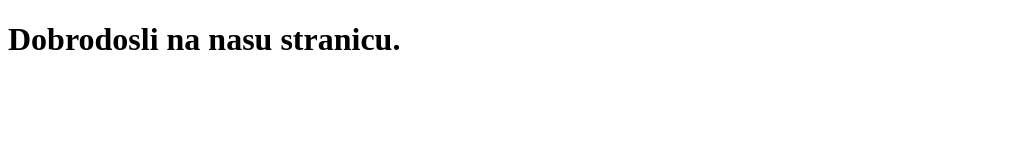
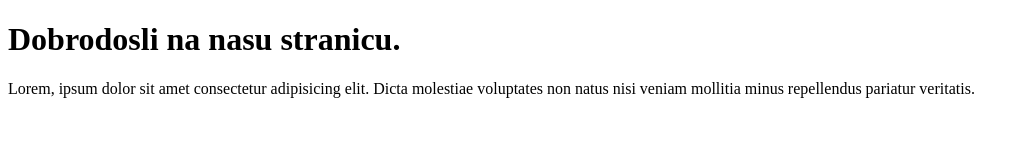
Before and after one commit to Danilo2402/git-vezba, a plain HTML site: page index.html in a window 1280 px wide. Shown: the whole page, without its empty margins (0-1029 px from the left). Drawn offline with Linux system fonts and the light colour scheme.

Commit message:
Zavrsena main sekcija.

```diff
--- a/index.html
+++ b/index.html
@@ -9,5 +9,8 @@
     <header>
         <h1>Dobrodosli na nasu stranicu.</h1>
     </header>
+    <main>
+        <p>Lorem, ipsum dolor sit amet consectetur adipisicing elit. Dicta molestiae voluptates non natus nisi veniam mollitia minus repellendus pariatur veritatis.</p>
+    </main>
 </body>
 </html>
```
